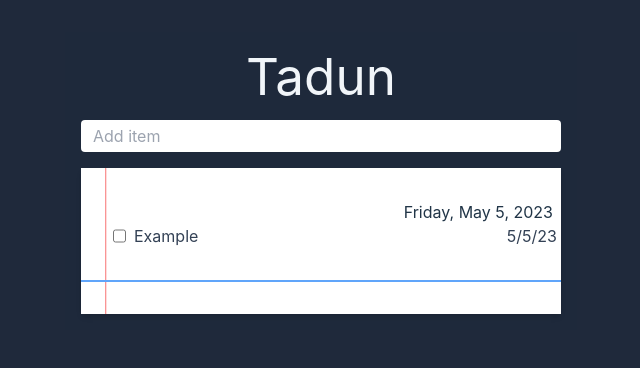
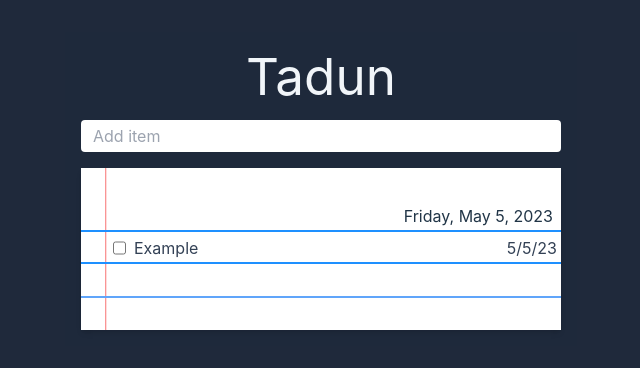
Before and after one commit to WesBosman/tadun, a React (Vite) app: page / in a window 1280 px wide. Shown: the top 368 px of the page, without its empty margins (319-959 px from the left). Built offline with nearby package versions, Linux system fonts and the light colour scheme.

Commit message:
Using a repeating linear background to draw the blue lines of the paper instead of using borders.

```diff
--- a/src/TodoList.tsx
+++ b/src/TodoList.tsx
@@ -9,7 +9,12 @@ const TodoList = () => {
         <div className="flex flex-col items-center shadow-lg bg-slate-50 shadow-md pb-2" style={{
                 background: 'linear-gradient(0.25turn, white 24px, rgb(248 113 113) 2px, rgb(248 113 113) 2px, white 26px, white)',
             }}>
-            <div className="mt-8 w-full" >
+            <div className="mt-8 w-full" style={{
+                backgroundImage: 'repeating-linear-gradient(0deg, transparent 0px 30px, transparent 0 30px, dodgerblue 30px 32px)',
+                lineHeight: "32px",
+                backgroundPositionY: "30px",
+                height: `${(rootStore.items.length * 32) + 32}px`,
+            }} >
                 <div className="w-full pl-8 flex flex-row justify-end pr-2">{date}</div>
                 {rootStore.items.map((item: any, i: any) => {
                     return (<TodoItem key={i} item={item}/>);
```
